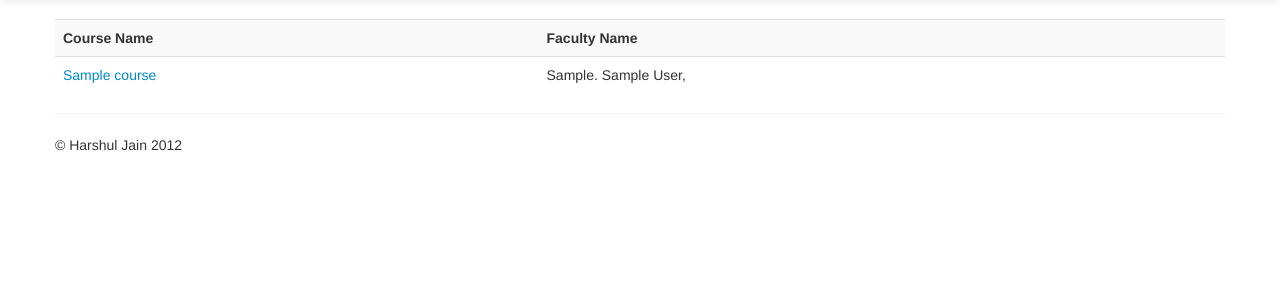
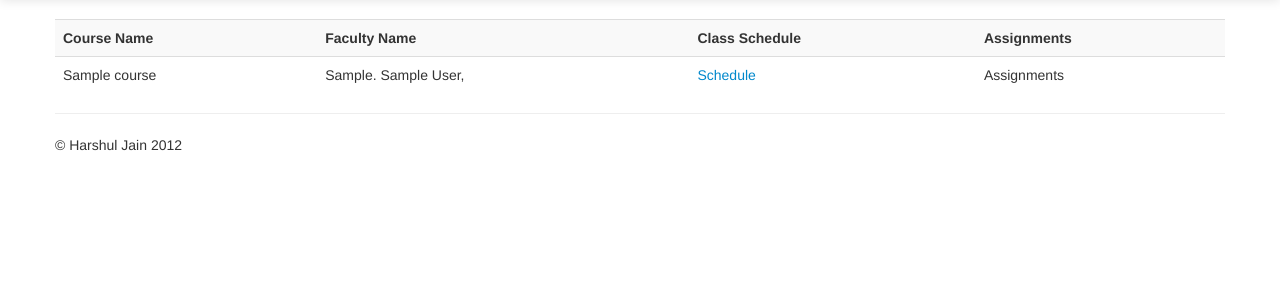
Before and after one commit to harshulj/ludus, a Django app: page /courses/ in a window 1280 px wide. Shown: the part 41-341 px from the top of the page. Run offline with Django 3.2, Linux system fonts and the light colour scheme; tables that the repository leaves empty hold one stand-in row (values such as "Sample post"); parts of the project's set-up code (start-up, migrations or seed data) failed here and were passed over; some libraries are stand-ins or nearby versions.

Commit message:
Added different link to schedule and assignemnt(for future).

```diff
--- a/templates/courses.html
+++ b/templates/courses.html
@@ -5,18 +5,25 @@
       <tr>
 	<th>Course Name</th>
 	<th>Faculty Name</th>
+	<th>Class Schedule</th>
+	<th>Assignments</th>
       </tr>
       {% for course in courses %}
         <tr>
 	  <td>
-	    {% url courses.views.schedule course_id=course.id as schedule_url%}
-	    <a href="{{ schedule_url }}">{{ course.name }}</a>
-	  </td>
+	    {{ course.name }}
 	  <td>
 	    {% for faculty in course.faculties.all %}
 		{{ faculty}},
 	    {% endfor %}
 	  </td>
+	  <td>
+	    {% url courses.views.schedule course_id=course.id as schedule_url%}
+	    <a href="{{ schedule_url }}">Schedule</a>
+	  </td>
+	  <td>
+	    Assignments
+	  </td>
 	</tr>
       {% endfor %}
     </table>
```
